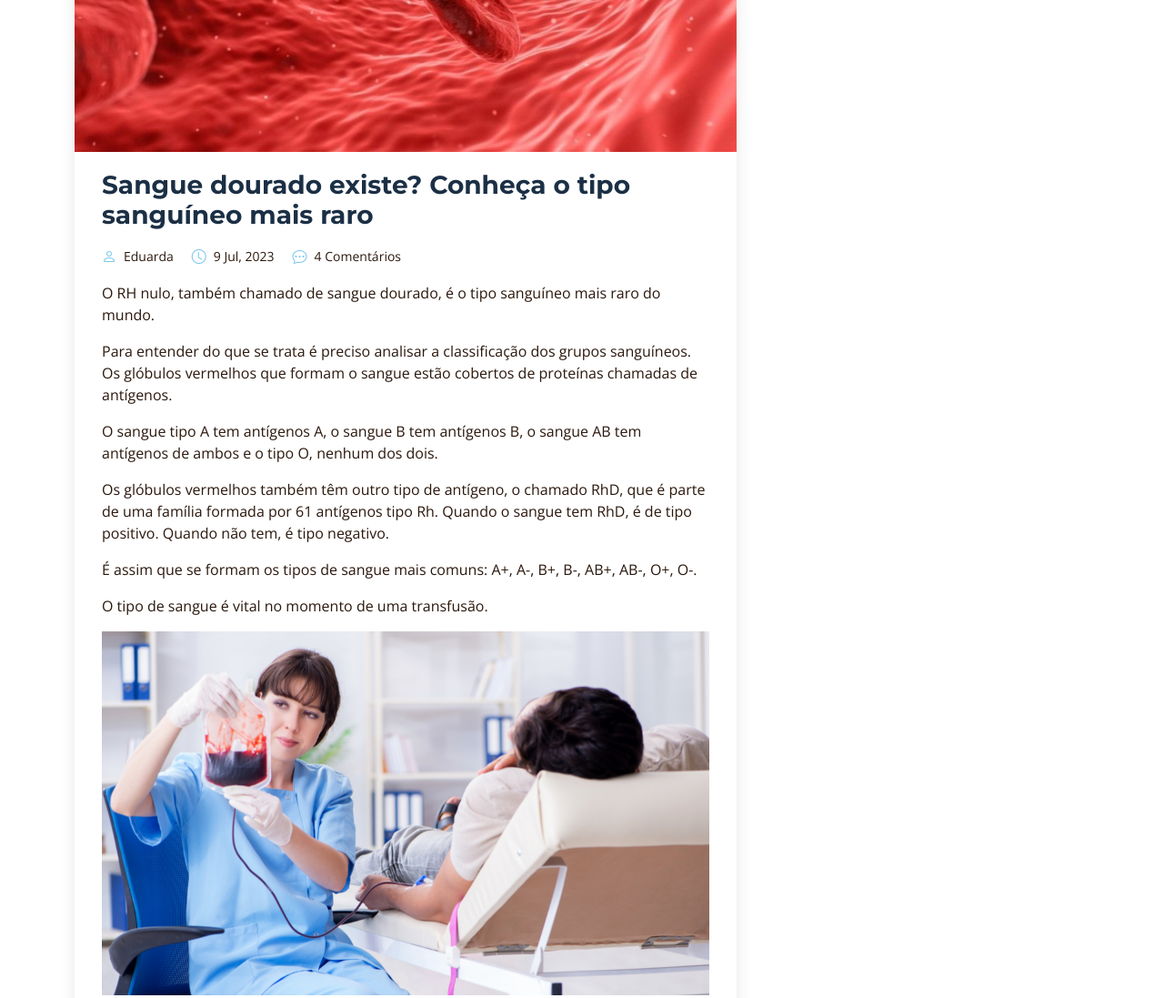
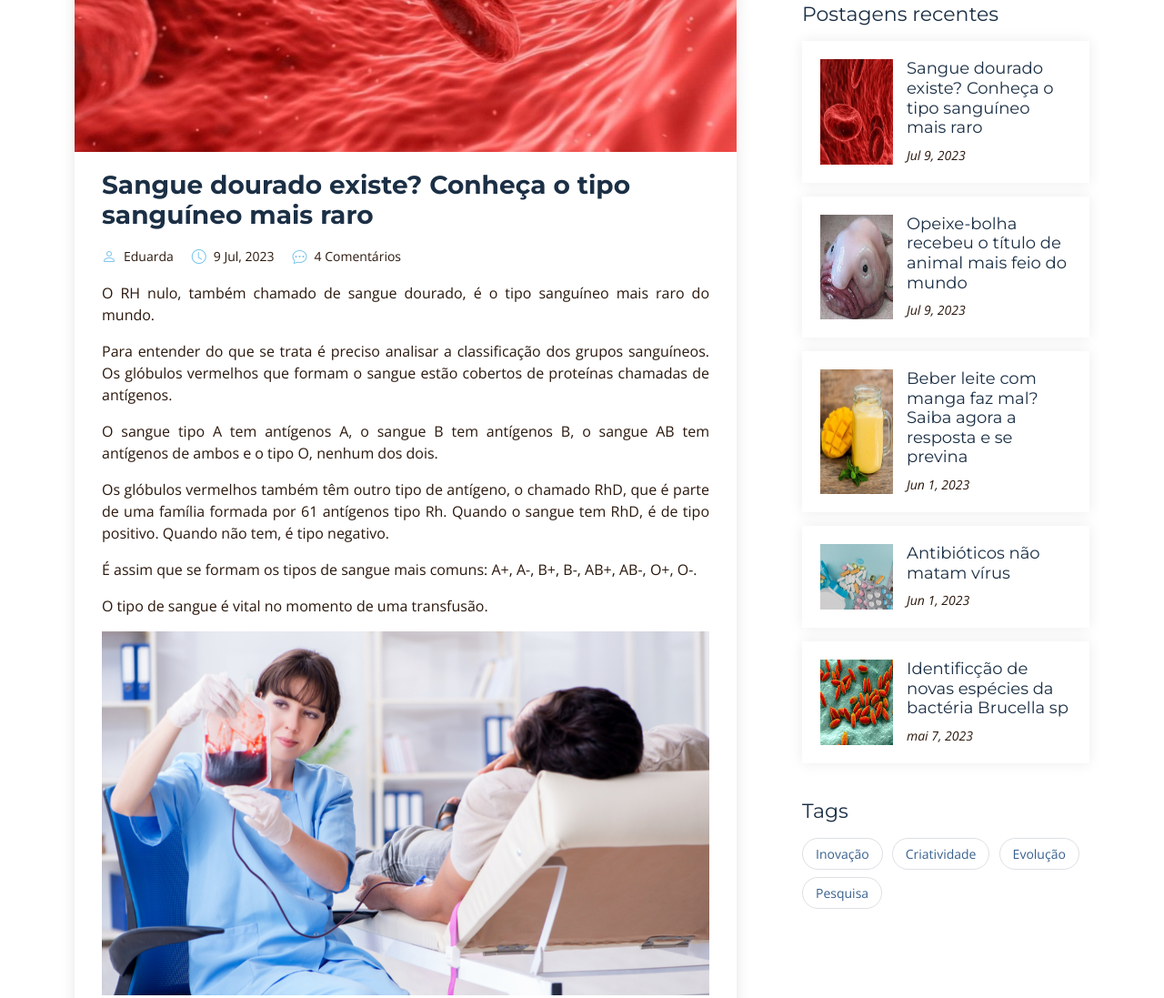
Before and after one commit to isadoralucena/biology-blog, a plain HTML site: page blog-details.html in a window 1280 px wide. Shown: the part 717-1814 px from the top of the page at 91% size. Drawn offline with nearby package versions, Linux system fonts and the light colour scheme.

Commit message:
finished

```diff
--- a/assets/css/main.css
+++ b/assets/css/main.css
@@ -55,6 +55,10 @@ h4,
 h5,
 h6 {
   font-family: var(--font-primary);
+}
+
+p{
+  text-align: justify;
 }
 
 /*--------------------------------------------------------------
--- a/blog-details.html
+++ b/blog-details.html
@@ -270,6 +270,8 @@
 
             </div>
 
+          </div>
+
           <div class="col-lg-4" data-aos="fade-up" data-aos-delay="400">
 
             <div class="sidebar ps-lg-4">
@@ -293,47 +295,47 @@
               </div><!-- End sidebar categories-->
 
               <div class="sidebar-item recent-posts">
-                <h3 class="sidebar-title">Postagens Recentes</h3>
+                <h3 class="sidebar-title">Postagens recentes</h3>
 
                 <div class="mt-3">
 
                   <div class="post-item mt-3">
                     <img src="assets/img/blog/blog-recent-1.jpg" alt="" class="flex-shrink-0">
                     <div>
-                      <h4><a href="blog-post.html">Nihil blanditiis at in nihil autem</a></h4>
-                      <time datetime="2020-01-01">Jan 1, 2020</time>
+                      <h4><a href="blog-details.html">Sangue dourado existe? Conheça o tipo sanguíneo mais raro</a></h4>
+                      <time datetime="2020-01-01">Jul 9, 2023</time>
                     </div>
                   </div><!-- End recent post item-->
 
                   <div class="post-item">
                     <img src="assets/img/blog/blog-recent-2.jpg" alt="" class="flex-shrink-0">
                     <div>
-                      <h4><a href="blog-post.html">Quidem autem et impedit</a></h4>
-                      <time datetime="2020-01-01">Jan 1, 2020</time>
+                      <h4><a href="blog-details.html">Opeixe-bolha recebeu o título de animal mais feio do mundo</a></h4>
+                      <time datetime="2020-01-01">Jul 9, 2023</time>
                     </div>
                   </div><!-- End recent post item-->
 
                   <div class="post-item">
                     <img src="assets/img/blog/blog-recent-3.jpg" alt="" class="flex-shrink-0">
                     <div>
-                      <h4><a href="blog-post.html">Id quia et et ut maxime similique occaecati ut</a></h4>
-                      <time datetime="2020-01-01">Jan 1, 2020</time>
+                      <h4><a href="blog-details.html">Beber leite com manga faz mal? Saiba agora a resposta e se previna</a></h4>
+                      <time datetime="2020-01-01">Jun 1, 2023</time>
                     </div>
                   </div><!-- End recent post item-->
 
                   <div class="post-item">
                     <img src="assets/img/blog/blog-recent-4.jpg" alt="" class="flex-shrink-0">
                     <div>
-                      <h4><a href="blog-post.html">Laborum corporis quo dara net para</a></h4>
-                      <time datetime="2020-01-01">Jan 1, 2020</time>
+                      <h4><a href="blog-details.html">Antibióticos não matam vírus</a></h4>
+                      <time datetime="2020-01-01">Jun 1, 2023</time>
                     </div>
                   </div><!-- End recent post item-->
 
                   <div class="post-item">
                     <img src="assets/img/blog/blog-recent-5.jpg" alt="" class="flex-shrink-0">
                     <div>
-                      <h4><a href="blog-post.html">Et dolores corrupti quae illo quod dolor</a></h4>
-                      <time datetime="2020-01-01">Jan 1, 2020</time>
+                      <h4><a href="blog-details.html">Identificção de novas espécies da bactéria Brucella sp</a></h4>
+                      <time datetime="2020-01-01">mai 7, 2023</time>
                     </div>
                   </div><!-- End recent post item-->
 
@@ -344,23 +346,18 @@
               <div class="sidebar-item tags">
                 <h3 class="sidebar-title">Tags</h3>
                 <ul class="mt-3">
-                  <li><a href="#">Fatos</a></li>
-                  <li><a href="#">Mitos</a></li>
-                  <li><a href="#">Artigos</a></li>
-                  <li><a href="#">Notícias</a></li>
-                  <li><a href="#">Curiosidades</a></li>
-                  <li><a href="#">Descobertas</a></li>
-                  <li><a href="#">Pesquisa</a></li>
                   <li><a href="#">Inovação</a></li>
                   <li><a href="#">Criatividade</a></li>
+                  <li><a href="#">Evolução</a></li>
+                  <li><a href="#">Pesquisa</a></li>
                 </ul>
               </div><!-- End sidebar tags-->
 
             </div><!-- End Blog Sidebar -->
 
           </div>
+
       </div>
-
       </div>
     </section><!-- End Blog Details Section -->
 
```
Also changed, not shown: blog.html (+0 -8 lines). Lines whose indentation alone changed are shown as unchanged.
